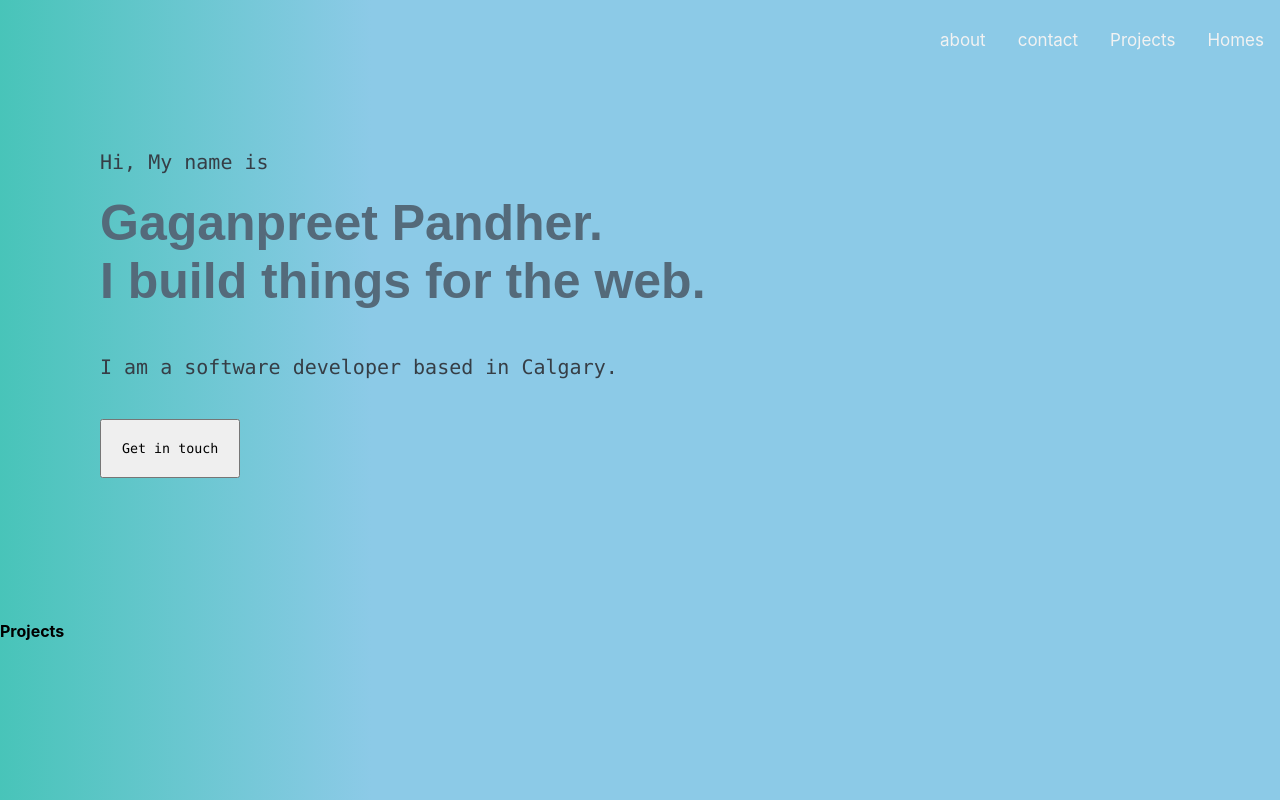
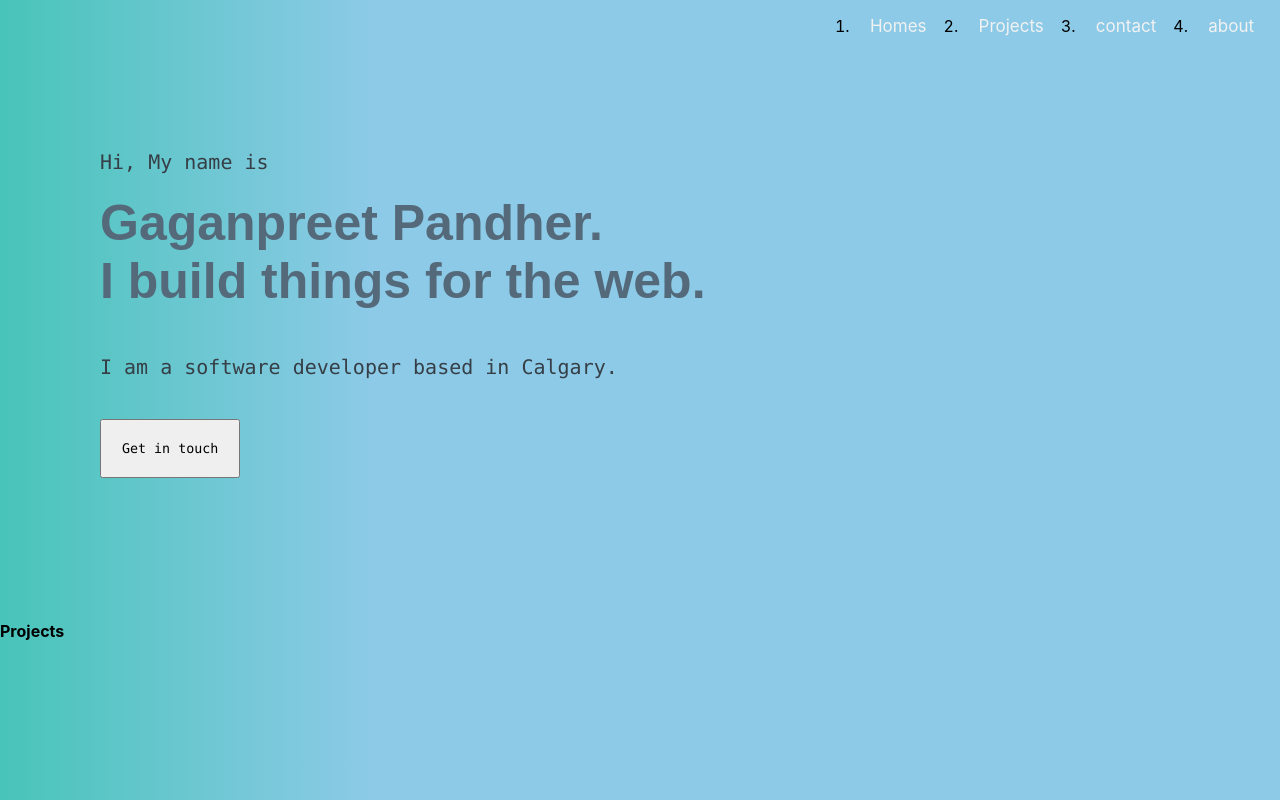
Before and after one commit to Gaganpandher52/personal-website, a React (Create React App) app in the folder client/: page / in a window 1280 px wide. Shown: the top 800 px of the page. Built offline with nearby package versions, Linux system fonts and the light colour scheme.

Commit message:
added changes to css of navbar

```diff
--- a/client/src/components/mainheader/mainHeader.css
+++ b/client/src/components/mainheader/mainHeader.css
@@ -33,5 +33,6 @@
   margin-left: 100px;
   margin-top:20px;
   background-color: clear;
+  cursor: pointer;
 
 }
--- a/client/src/components/navbar/NavBar.js
+++ b/client/src/components/navbar/NavBar.js
@@ -9,9 +9,9 @@ const NavBar = ({  }) => {
 
   return (
     <div className="main-container" >
-      <div>
+      <div className="main-contents">
         <ol>
-
+          <li>
             <Link
               activeClass="active"
               to="main"
@@ -22,9 +22,8 @@ const NavBar = ({  }) => {
               >
               Homes
             </Link>
-
-
-          <span>
+          </li>
+          <li>
             <Link
               activeClass="active"
               to="projects"
@@ -35,8 +34,8 @@ const NavBar = ({  }) => {
               >
               Projects
             </Link>
-          </span>
-          <span>
+          </li>
+          <li>
             <Link
               activeClass="active"
               to="contacts"
@@ -47,8 +46,8 @@ const NavBar = ({  }) => {
               >
               contact
             </Link>
-          </span>
-          <span>
+          </li>
+          <li>
             <Link
               activeClass="active"
               to="about"
@@ -59,8 +58,7 @@ const NavBar = ({  }) => {
               >
               about
             </Link>
-          </span>
-
+          </li>
         </ol>
       </div>
     </div>
--- a/client/src/components/navbar/navbar.css
+++ b/client/src/components/navbar/navbar.css
@@ -3,16 +3,25 @@
   overflow: hidden;
   position: fixed;
   width: 100%;
-  height: 200px;
-  /* padding-top:10px;   */
+  height: 100px;
+
 }
 .main-container a{
-  float: right;
   color: #f2f2f2;
   text-align: center;
   padding: 14px 16px;
   text-decoration: none;
   font-size: 17px;
+  cursor: pointer;
+}
+.main-container ol{
+  display: flex;
+  float: right;
+}
+.main-container li{
+  position: relative;
+  margin: 0px 10px;
+  counter-increment: item 1;
 }
 .signature {
   float: right;
```
Lines whose indentation alone changed are shown as unchanged.
